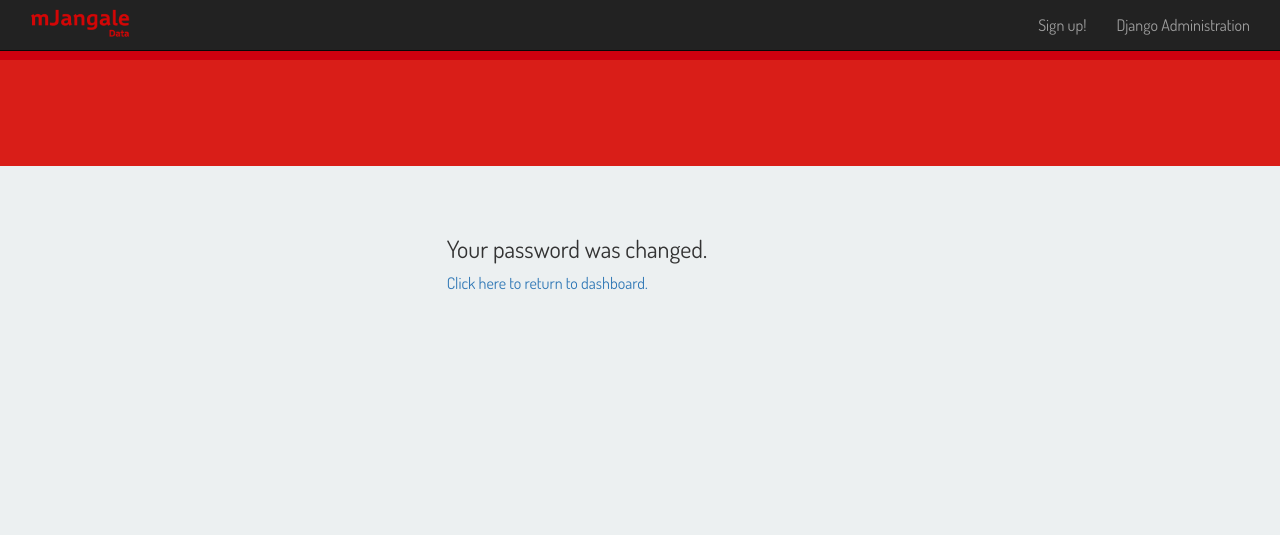
After one commit to ptrollins/mJangale, a Django app: page /dashboard/password/change/done/ in a window 1280 px wide. The commit adds this page. Shown: the top 535 px of the page. Run offline with Django 3.2, Linux system fonts and the light colour scheme; parts of the project's set-up code (start-up, migrations or seed data) failed here and were passed over; some libraries are stand-ins or nearby versions.

Commit message:
Added change password functionality and reorganized the navbar

```diff
--- a/dashboard/forms.py
+++ b/dashboard/forms.py
@@ -2,6 +2,7 @@ from django import forms
 #from django.contrib.auth.models import User
 from dashboard.models import Classroom
 from dashboard.models import User
+from django.contrib.auth.forms import SetPasswordForm, PasswordChangeForm
 
 class UploadFileForm(forms.Form):
     file = forms.FileField()
@@ -49,3 +50,8 @@ class UserForm(forms.ModelForm):
     class Meta:
         model = User
         fields = ('first_name', 'last_name', 'username', 'password')
+
+class CustomChangeForm(PasswordChangeForm):
+    old_password = forms.CharField(widget=forms.PasswordInput(attrs={'class':'form-control', 'type':'password', 'Placeholder':'Current Password'}) ,required=True)
+    new_password1 = forms.CharField(widget=forms.PasswordInput(attrs={'class':'form-control', 'type':'password', 'Placeholder':'New Password'}) ,required=True)
+    new_password2 = forms.CharField(widget=forms.PasswordInput(attrs={'class':'form-control', 'type':'password', 'Placeholder':'Confirm your New Password'}) ,required=True)
--- a/dashboard/urls.py
+++ b/dashboard/urls.py
@@ -2,6 +2,8 @@ __author__ = 'ptrollins'
 
 from django.conf.urls import patterns, include, url
 from django.contrib import admin
+from dashboard.forms import CustomChangeForm
+from django.contrib.auth import views as auth_views
 # from dashboard import views
 
 urlpatterns = patterns('',
@@ -21,7 +23,31 @@ urlpatterns = patterns('',
     url(r'^logout/$', 'dashboard.views.logout'),
     url(r'^request_token', 'dashboard.views.request_token'),
     url(r'^generate_token', 'dashboard.views.generate_token'),
+    #url(r'^change_password', 'dashboard.views.change_password'),
+    url(r'^password_change/$', 'django.contrib.auth.views.password_change', {'template_name': 'password_change_form.html',
+                                                                             'password_change_form':CustomChangeForm}),
 
+    url(r'^password/change/$',
+                    auth_views.password_change,
+                    name='password_change'),
+    url(r'^password/change/done/$',
+                    'dashboard.views.password_changed',
+                    name='password_change_done'),
+    url(r'^password/reset/$',
+                    auth_views.password_reset,
+                    name='password_reset'),
+    url(r'^password/reset/done/$',
+                    auth_views.password_reset_done,
+                    name='password_reset_done'),
+    url(r'^password/reset/complete/$',
+                    auth_views.password_reset_complete,
+                    name='password_reset_complete'),
+    url(r'^password/reset/confirm/(?P<uidb64>[0-9A-Za-z]+)-(?P<token>.+)/$',
+                    auth_views.password_reset_confirm,
+                    name='password_reset_confirm'),
+
+      #and now add the registration urls
+    url(r'', include('registration.backends.default.urls')),
 )
 
 # /api/student/4
--- a/dashboard/views.py
+++ b/dashboard/views.py
@@ -14,7 +14,7 @@ from django.contrib import auth  #for authentication
 from io import TextIOWrapper  #
 from django.db import IntegrityError, connection
 from dashboard.forms import UserForm
-from dashboard.forms import CreateUserForm
+from dashboard.forms import CreateUserForm, CustomChangeForm
 from django.contrib.auth import authenticate, login, logout
 from django.http import HttpResponse
 import string, random, hashlib #For Token generation
@@ -349,7 +349,7 @@ def login_user(request):
             print("Invalid login details: {0}, {1}".format(username, password))
             return HttpResponse("Invalid login details supplied.")
     else:
-        return render_to_response("dashboard/login.html", {}, context)
+        return render_to_response("dashboard/login.html", {'title':'Login'}, context)
 
 def auth_view(request):
     username = request.POST.get('username', '')
@@ -371,7 +371,7 @@ def invalid_login(request):
 
 def logout(request):
     auth.logout(request)
-    return render_to_response('logout.html')
+    return render_to_response('logout.html', {'title': 'Logout'}, RequestContext(request))
 
 def request_token(request):
     #TODO
@@ -386,7 +386,6 @@ def generate_token(request):
         messages.success(request, "Token generated with success!, you can now email it to the user. %s" %token, extra_tags="sticky")
 
     return render_to_response('generate_token.html', {'title':'Generate Token'}, context_instance=RequestContext(request))
-
 
 def generate_a_token():
     #Generates and shuffles a string with digits and letters
@@ -435,6 +434,7 @@ def register(request):
 
         return render_to_response('register.html', {
     'form': form,
+    'title': 'Sign Up'
 },context_instance=RequestContext(request))
 
 def register_user(request):
@@ -454,3 +454,24 @@ def register_user(request):
 
 def register_success(request):
     HttpResponseRedirect('register_success.html')
+
+def password_changed(request):
+    return render_to_response('password_changed.html')
+
+# def change_password(request):
+#
+#     if(request.method == 'POST'):
+#         form = CustomChangeForm(user=request.user, data=request.POST)
+#
+#         if(form.is_valid()):
+#             form.save()
+#
+#             return HttpResponseRedirect('password_changed.html')
+#
+#     else:
+#         form = CustomChangeForm(auto_id=False)
+#
+#         return render_to_response('password_change_form.html', {
+#             'form': form,
+#             'title': 'Change your Password'
+#         }, context_instance=RequestContext(request))
--- a/static/css/style.css
+++ b/static/css/style.css
@@ -5,6 +5,11 @@
 html {
     height: 100%;
 }
+
+.navbar-default .navbar-nav .open .dropdown-menu>li>a, .navbar-default .navbar-nav .open .dropdown-menu {
+    background-color: #222222;
+    color:#ccd1c4;
+  }
 
 .alert {
 	text-align: center;
--- a/templates/dashboard/login.html
+++ b/templates/dashboard/login.html
@@ -10,7 +10,7 @@
 		</div>
 
 		<div class='col-md-4'>
-			<h2 align="center">Login to mJangale Data!</h2>
+
 			<form id="login_form" method="post" action="/dashboard/login/">
 				{% csrf_token %}
 				<input class="form-control" type="text" name="username" value="" size="50" placeholder="Username" required/>
--- /dev/null
+++ b/templates/password_changed.html
@@ -0,0 +1,20 @@
+{% extends "template.html" %}
+
+
+{% block content %}
+
+<div class='container-fluid'>
+	<div class="row-fluid">
+		<div class='col-md-4'>
+		</div>
+
+		<div class='col-md-4'>
+			 <h3>Your password was changed.</h3>
+			 <a href="/dashboard/dashboard/" >Click here to return to dashboard.</a>
+		</div>
+
+		<div class='col-md-4'>
+		</div>
+	</div>
+</div>
+{% endblock %}
--- a/templates/register.html
+++ b/templates/register.html
@@ -11,8 +11,6 @@
 
 			<div class='col-md-4'>
 				<div class='container-fluid'>
-
-				<h2 align="center">Sign Up</h2>
 
 				<form action="/dashboard/accounts/register/" method="post">
 
--- a/templates/template.html
+++ b/templates/template.html
@@ -38,30 +38,51 @@
         </a>
 
 		{% if user.is_authenticated %}
-        	<li><a href="dashboard">Dashboard <span class="sr-only">(current)</span></a></li>
-        	<li><a href="usage">Usage</a></li>
+        	<li><a href="/dashboard/dashboard">Dashboard <span class="sr-only">(current)</span></a></li>
+        	<li><a href="/dashboard/usage">Usage</a></li>
         	<li><a href="#">Scores</a></li>
-        	<li><a href="classes">Classes</a></li>
-        	<li><a href="upload">Upload Data</a></li>
-        	<li><a href="logs">Logs</a></li>
-      	{% else %}
+        	<li><a href="/dashboard/classes">Classes</a></li>
+        	<li><a href="/dashboard/upload">Upload Data</a></li>
+        	<li><a href="/dashboard/logs">Logs</a></li>
 
       	{% endif %}
+
+
+
 
       </ul>
 
 
       <ul class="nav navbar-nav pull-right">
-      	{% if user.is_authenticated %}
+
+      	 {% if user.is_authenticated %}
+      		{% if user.is_superuser %}
+      			<li class='dropdown pull-right nav'>
+  					<a href='#' class='dropdown-toggle loginLink pull-right' role='button' id='dropdownMenu1' data-toggle='dropdown' aria-haspopup="true" aria-expanded="true">Admin <span class="caret"></span></a>
+  					<ul class="dropdown-menu">
+		        		<li><a href="/../dashboard/generate_token" class="loginLink">Generate a Token</a></li>
+		        		<li role="separator" class="divider"></li>
+		        		<li><a href="/dashboard/admin" class="loginLink">Django Administration</a></li>
+  					</ul>
+      			</li>
+      		{% endif %}
+      	{% endif %}
+
+		{% if user.is_authenticated %}
       		<li><p class="navbar-text pull-right">Welcome {{ user.username }}!</p>
-      		<li><a href="logout">Logout</a></li>
-        	{%  if user.is_superuser %}
-        		<li><a href="generate_token" class="loginLink">Generate a Token</a></li>
-        		<li><a href="admin" class="loginLink">Admin</a></li>
-        	{% endif %}
+
+      		<li class='dropdown pull-right nav'>
+  				<a href='#' class='dropdown-toggle loginLink pull-right' role='button' id='dropdownMenu1' data-toggle='dropdown' aria-haspopup="true" aria-expanded="true">Account <span class="caret"></span></a>
+  				<ul class="dropdown-menu">
+      				<li><a href="/dashboard/logout">Logout</a></li>
+      				<li role="separator" class="divider"></li>
+		        	<li><a href="/dashboard/password_change" class="loginLink">Change your Password</a></li>
+      			</ul>
+      		</li>
+
         {% else %}
-        	<li><a href="register">Sign up!</a>
-        	<li><a href="admin" class="loginLink">Admin</a></li>
+        	<li><a href="/dashboard/register">Sign up!</a>
+        	<li><a href="/dashboard/admin" class="loginLink">Django Administration</a></li>
       	{% endif %}
       </ul>
 
```
Also changed, not shown: templates/password_change_form.html (added, +26 -0 lines), db.sqlite3, 3 other files.
